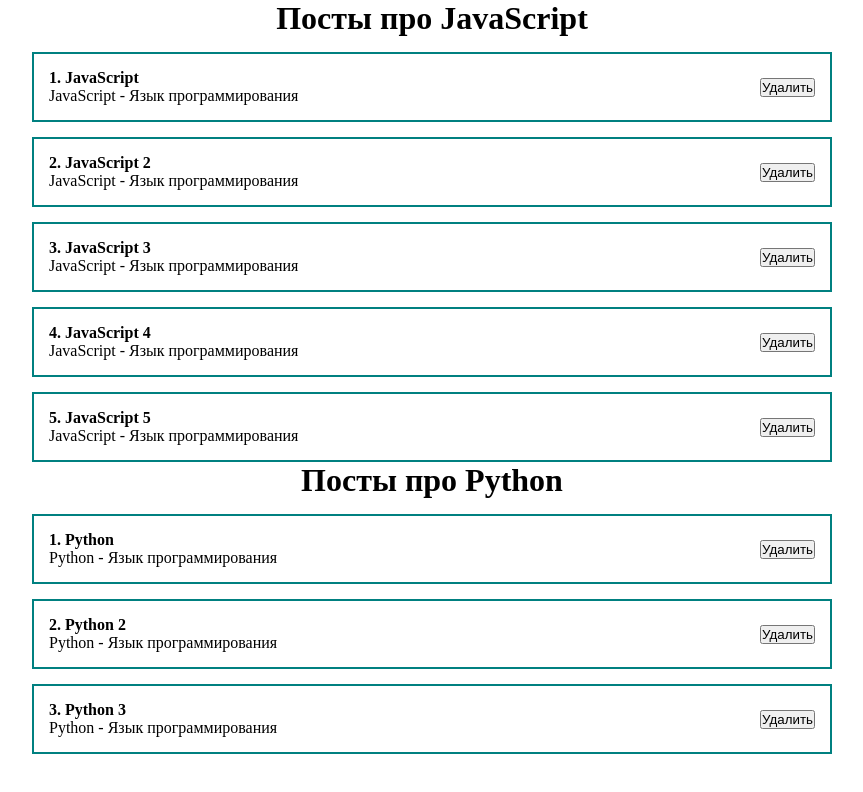
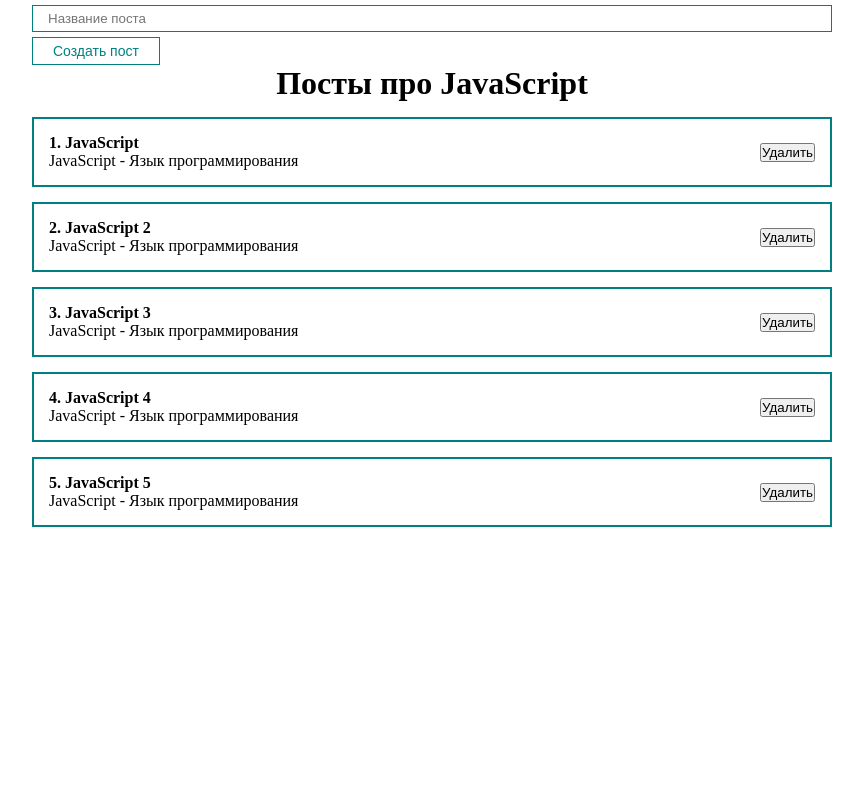
Before and after one commit to dumbus/React-UlbiTV, a React (Create React App) app: page / in a window 1280 px wide. Shown: the top 792 px of the page, without its empty margins (208-1071 px from the left). Built offline with nearby package versions, Linux system fonts and the light colour scheme.

Commit message:
UI lib, controlled component

```diff
--- a/src/App.js
+++ b/src/App.js
@@ -1,8 +1,10 @@
-import React, { useState } from 'react';
+import React, { useState, useRef } from 'react';
 
 import './styles/App.css';
 
 import PostList from './components/PostList';
+import MyButton from './components/UI/button/MyButton';
+import MyInput from './components/UI/input/MyInput';
 
 function App() {
   const [posts, setPosts] = useState([
@@ -12,17 +14,33 @@
     {id: 4, title:'JavaScript 4', description: 'JavaScript - Язык программирования'},
     {id: 5, title:'JavaScript 5', description: 'JavaScript - Язык программирования'}
   ]);
+  const [title, setTitle] = useState('');
 
-  const [posts2, setPosts2] = useState([
-    {id: 1, title:'Python', description: 'Python - Язык программирования'},
-    {id: 2, title:'Python 2', description: 'Python - Язык программирования'},
-    {id: 3, title:'Python 3', description: 'Python - Язык программирования'}
-  ]);
+  // const descriptionInputRef = useRef();
+
+  const addNewPost = (e) => {
+    // e.preventDefault();
+  };
 
   return (
     <div className='App'>
+      <form>
+        {/* Управляемый компонент */}
+        <MyInput
+          value={title}
+          onChange={e => setTitle(e.target.value)}
+          type='text'
+          placeholder='Название поста'
+        />
+        {/* Неуправляемый элемент
+        <MyInput
+          ref={descriptionInputRef}
+          type='text'
+          placeholder='Описание поста'
+        /> */}
+        <MyButton onClick={addNewPost}>Создать пост</MyButton>
+      </form>
       <PostList posts={posts} title='Посты про JavaScript' />
-      <PostList posts={posts2} title='Посты про Python' />
     </div>
   );
 }
--- /dev/null
+++ b/src/components/UI/button/MyButton.jsx
@@ -0,0 +1,11 @@
+import classes from './MyButton.module.css';
+
+const MyButton = ({children, ...props}) => {
+  return (
+    <button {...props} className={classes.myBtn}>
+      {children}
+    </button>
+  )
+};
+
+export default MyButton;
--- /dev/null
+++ b/src/components/UI/button/MyButton.module.css
@@ -0,0 +1,8 @@
+.myBtn {
+  padding: 5px 20px;
+  color: teal;
+  font-size: 14px;
+  background: transparent;
+  border: 1px solid teal;
+  cursor: pointer;
+}
--- /dev/null
+++ b/src/components/UI/input/MyInput.jsx
@@ -0,0 +1,9 @@
+import classes from './MyInput.module.css';
+
+const MyInput = (props) => {
+  return (
+    <input className={classes.myInput} {...props} />
+  )
+};
+
+export default MyInput;
--- /dev/null
+++ b/src/components/UI/input/MyInput.module.css
@@ -0,0 +1,6 @@
+.myInput {
+  width: 100%;
+  padding: 5px 15px;
+  margin: 5px 0;
+  border: 1px solid teal;
+}
```
